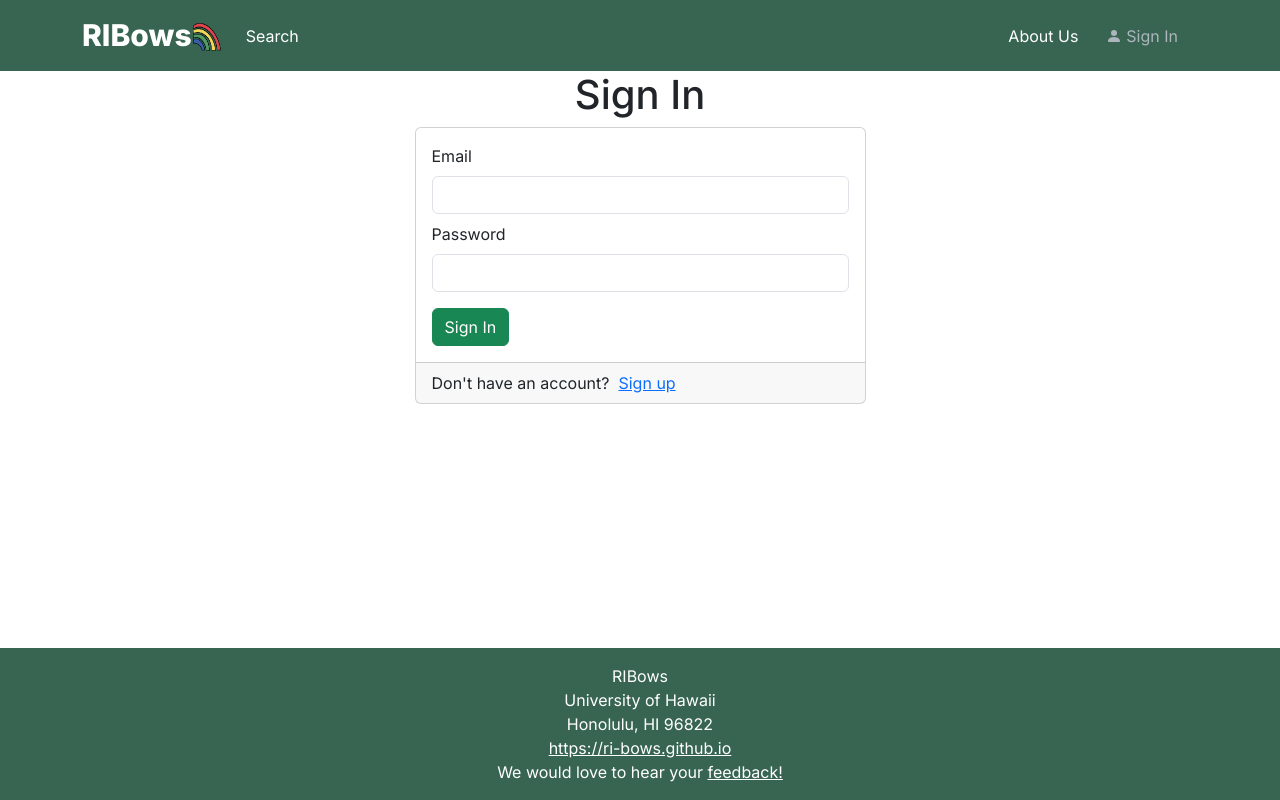
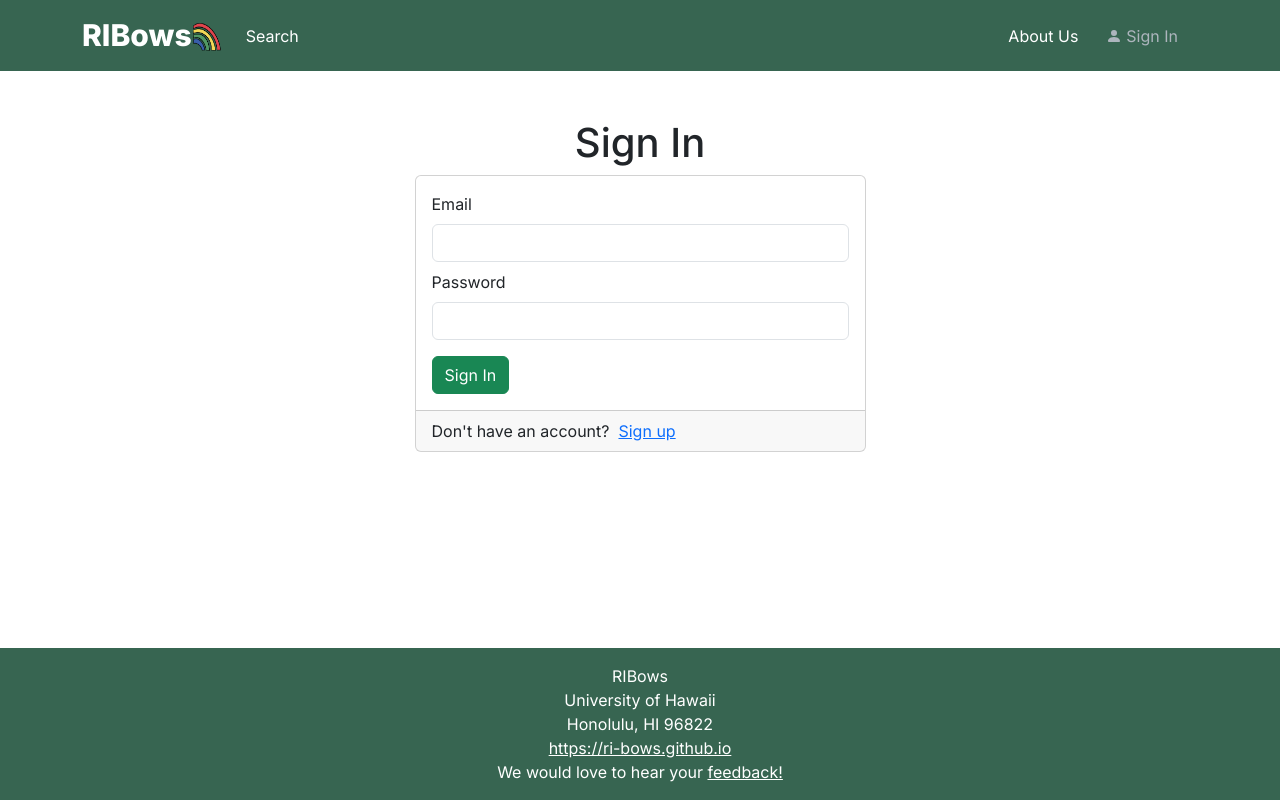
Before and after one commit to RI-Bows/RIBows, a Next.js app: page /auth/signin in a window 1280 px wide. Built offline with nearby package versions, Linux system fonts and the light colour scheme; no server answers.

Commit message:
Restyle signin and signup pages

```diff
--- a/src/app/auth/signin/page.tsx
+++ b/src/app/auth/signin/page.tsx
@@ -27,7 +27,7 @@ const SignIn = () => {
   return (
     <main>
       <Container>
-        <Row className="justify-content-center">
+        <Row className="pt-5 justify-content-center">
           <Col xs={5}>
             <h1 className="text-center">Sign In</h1>
             <Card>
--- a/src/app/auth/signup/SignUp.tsx
+++ b/src/app/auth/signup/SignUp.tsx
@@ -68,7 +68,7 @@ const SignUp = ({ interests }: SignUpProps) => {
   return (
     <main>
       <Container>
-        <Row className="justify-content-center">
+        <Row className="pt-5 justify-content-center">
           <Col xs={5}>
             <h1 className="text-center">Sign Up</h1>
             <Card>
@@ -114,7 +114,7 @@ const SignUp = ({ interests }: SignUpProps) => {
                     />
                   </Form.Group>
 
-                  <Form.Group className="form-group py-3">
+                  <Form.Group className="form-group pt-3">
                     <Row>
                       <Col>
                         <Button type="submit" className="btn btn-primary">
@@ -122,7 +122,7 @@ const SignUp = ({ interests }: SignUpProps) => {
                         </Button>
                       </Col>
                       <Col>
-                        <Button type="button" onClick={handleClear} className="btn btn-warning float-right">
+                        <Button type="button" onClick={handleClear} className="btn btn-primary float-right">
                           Clear
                         </Button>
                       </Col>
```
